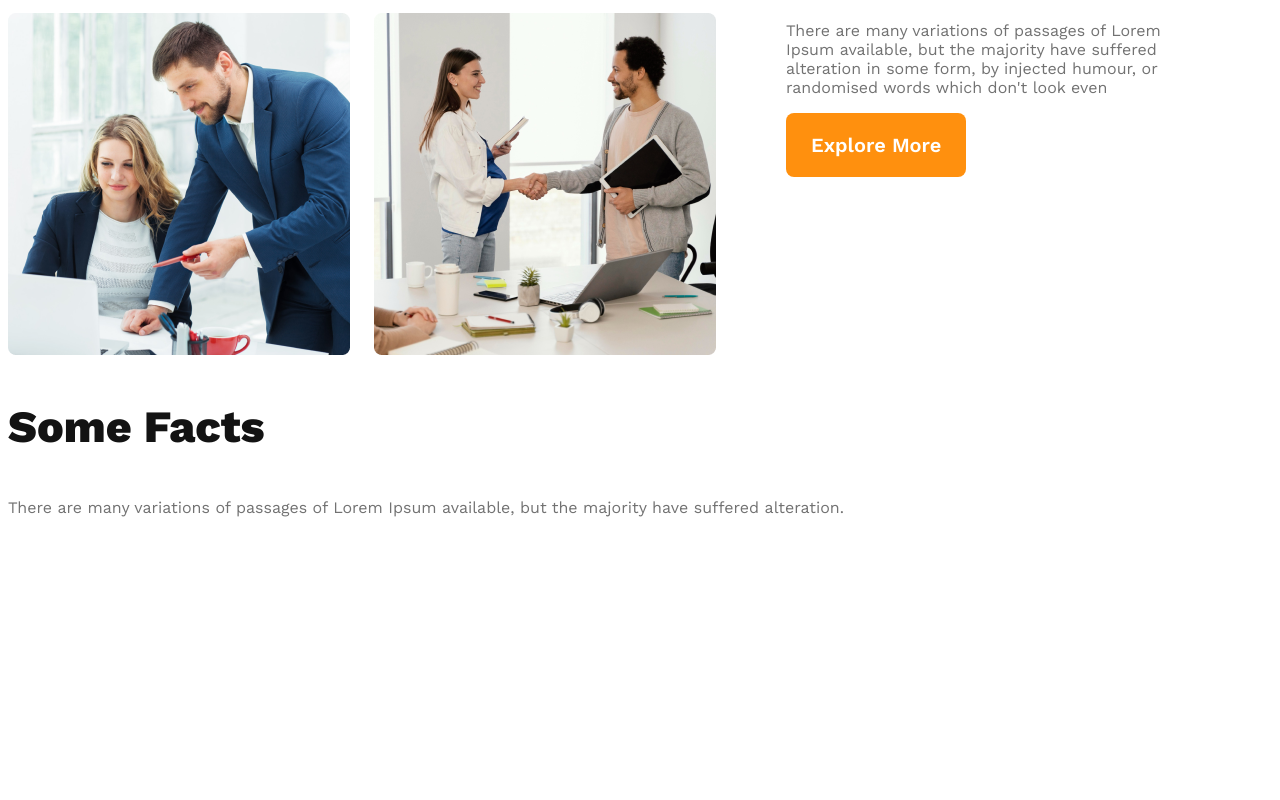
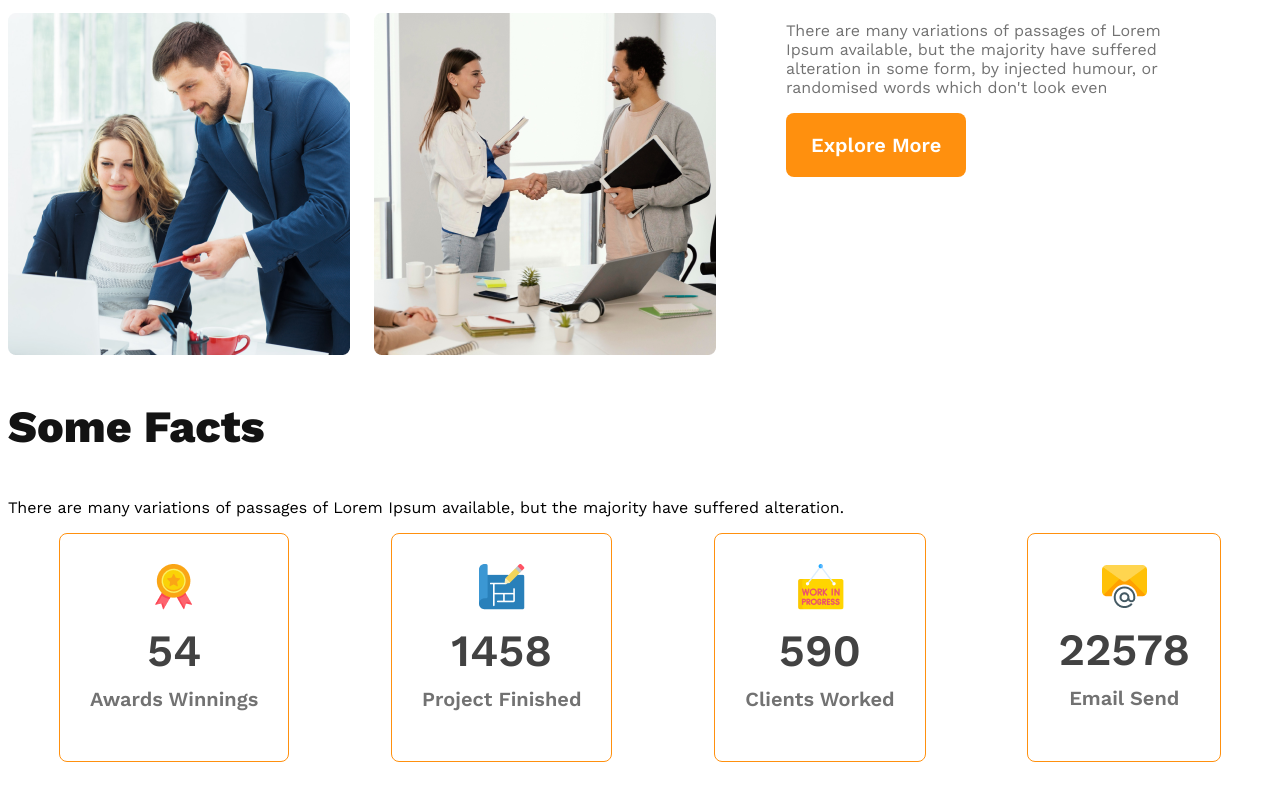
Before and after one commit to tuhin92/G3-Responsive-website, a plain HTML site: page index.html in a window 1280 px wide. Shown: the part 1434-2234 px from the top of the page. Before the commit the page ends 2021 px from the top, so only its background shows below. Drawn offline with nearby package versions, Linux system fonts and the light colour scheme.

Commit message:
Facts section added

```diff
--- a/index.html
+++ b/index.html
@@ -55,7 +55,32 @@
         <!-- Facts section  -->
         <section class="facts">
             <h3 class="facts-title">Some Facts</h3>
-            <p class="facts-descriptions">There are many variations of passages of Lorem Ipsum available, but the majority have suffered alteration.</p>
+            <p class="">There are many variations of passages
+                of Lorem Ipsum available, but the majority
+                have suffered alteration.</p>
+
+            <div class="facts-box-container">
+                <div class="box">
+                    <img src="/images/icons/ribon.png" alt="">
+                    <h2 class="box-stats">54</h2>
+                    <p class="box-title">Awards Winnings</p>
+                </div>
+                <div class="box">
+                    <img src="/images/icons/projects.png" alt="">
+                    <h2 class="box-stats">1458</h2>
+                    <p class="box-title">Project Finished</p>
+                </div>
+                <div class="box">
+                    <img src="/images/icons/customers.png" alt="">
+                    <h2 class="box-stats">590</h2>
+                    <p class="box-title">Clients Worked</p>
+                </div>
+                <div class="box">
+                    <img src="/images/icons/email.png" alt="">
+                    <h2 class="box-stats">22578</h2>
+                    <p class="box-title">Email Send</p>
+                </div>
+            </div>
         </section>
     </main>
     <footer>
--- a/style/g3.css
+++ b/style/g3.css
@@ -121,7 +121,31 @@ main{
     font-size: 1rem;
     font-weight: 400;
 }
-
+.facts-box-container{
+    display: flex;
+    justify-content: space-around;
+}
+.facts-box-container .box{
+    border-radius: 8px;
+    border: 1px solid #FF900E;
+    text-align: center;
+    padding: 30px;
+}
+.facts-box-container .box-stats{
+    color: #424242;
+    text-align: center;
+    font-size: 2.8rem;
+    font-weight: 600;
+    margin-top: 10px;
+    margin-bottom: 10px;
+}
+.facts-box-container .box-title{
+    color: var(--Dark-03, #727272);
+    text-align: center;
+    font-size: 1.25rem;
+    font-weight: 600;
+    margin-top: 5px;
+}
 
 
 
```
